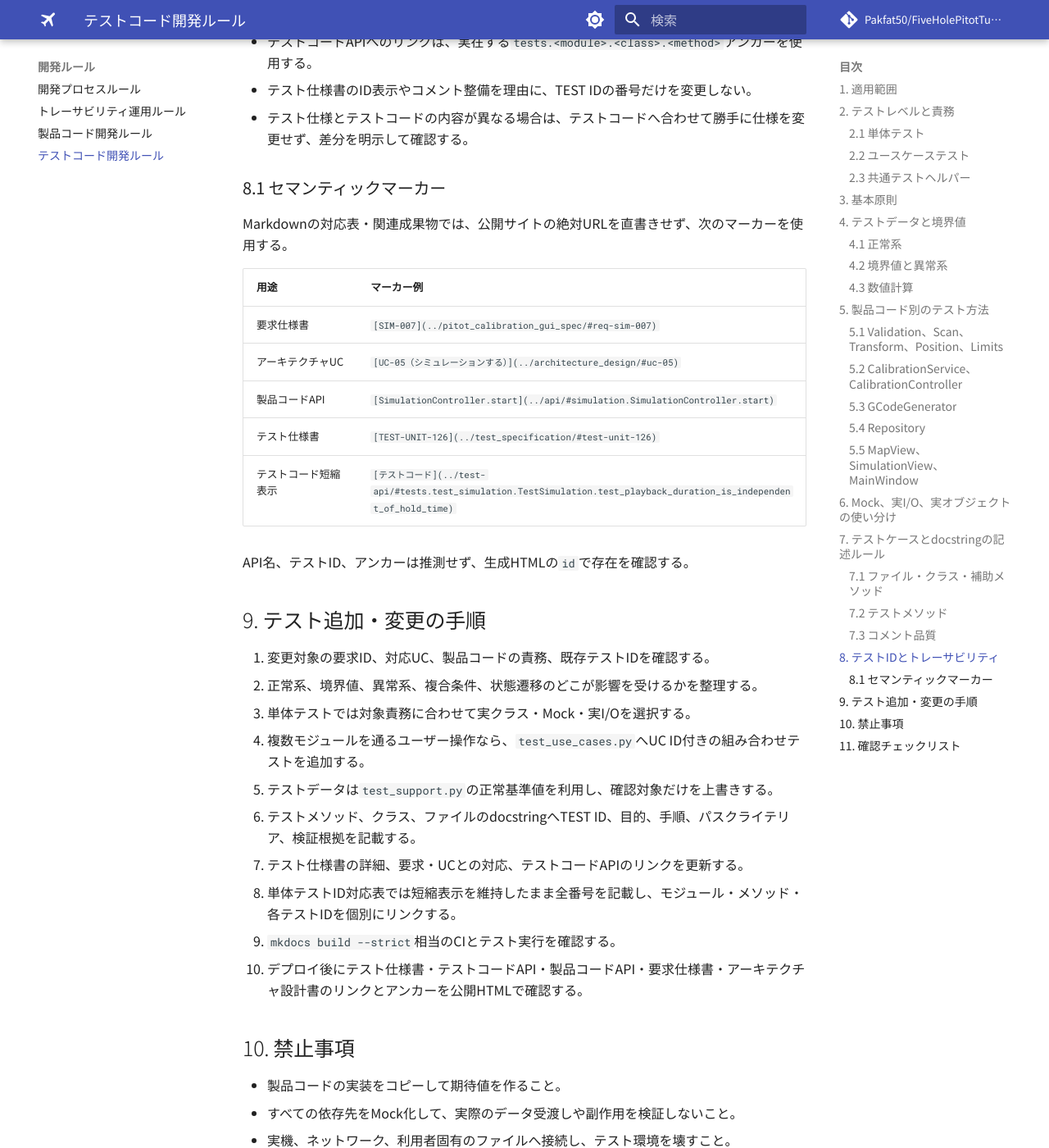
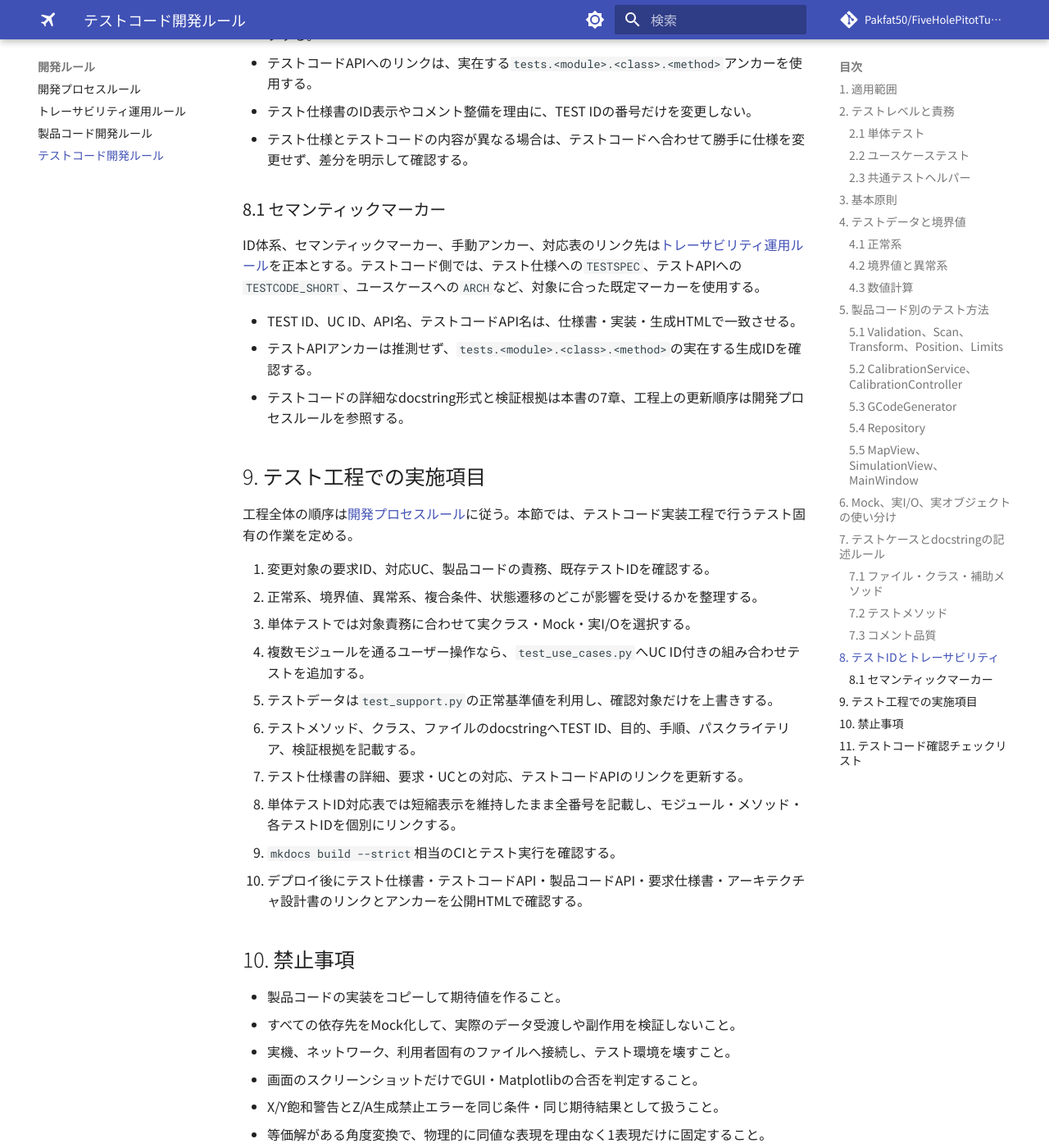
Before and after one commit to Pakfat50/FiveHolePitotTubeCalibration, an MkDocs documentation site: the page built from docs/test_doxygen_guideline.md, in a window 1280 px wide and 1400 px high, scrolled down 8964 px. Shown: the whole window at 82% size. Built offline with MkDocs 1.6.1 and Material for MkDocs 9.7.7, drawn with Linux system fonts in a browser that asks for light colours; comment, search, counter and statistics services are not loaded; some of the changed text lies outside the part shown.

Commit message:
docs: focus test rules on test engineering responsibilities

```diff
--- a/docs/test_doxygen_guideline.md
+++ b/docs/test_doxygen_guideline.md
@@ -1,6 +1,6 @@
 # テストコード開発ルール
 
-本書は、現在のテストコードの構成と実装方法に基づく開発ルールである。テストの追加・変更・テスト仕様との対応付け・テストAPIドキュメントの更新を行う際に適用する。
+本書は、現在のテストコードの構成と実装方法に基づく技術ルールである。工程の順序は[開発プロセスルール](development_process_guideline.md)、ID・リンク・対応表は[トレーサビリティ運用ルール](traceability_rules.md)を正本とし、本書はテストレベル・検証方法・テストコード・docstringの技術事項を定める。
 
 テストコードは、実装を通すだけの確認コードではなく、要求・設計で定めた振る舞いを再現可能な形で検証する成果物とする。テストコードの動作を変更しないドキュメント修正では、リンクや説明を実装に合わせて修正し、テストロジックやアサーションを変更してはならない。
 
@@ -240,19 +240,15 @@ def test_example(self):
 
 ### 8.1 セマンティックマーカー
 
-Markdownの対応表・関連成果物では、公開サイトの絶対URLを直書きせず、次のマーカーを使用する。
+ID体系、セマンティックマーカー、手動アンカー、対応表のリンク先は[トレーサビリティ運用ルール](traceability_rules.md)を正本とする。テストコード側では、テスト仕様への`TESTSPEC`、テストAPIへの`TESTCODE_SHORT`、ユースケースへの`ARCH`など、対象に合った既定マーカーを使用する。
 
-| 用途 | マーカー例 |
-|---|---|
-| 要求仕様書 | `[[REQ:REQ-SIM-007]]` |
-| アーキテクチャUC | `[[ARCH:UC-05]]` |
-| 製品コードAPI | `[[API:simulation.SimulationController.start]]` |
-| テスト仕様書 | `[[TESTSPEC:TEST-UNIT-126]]` |
-| テストコード短縮表示 | `[[TESTCODE_SHORT:tests.test_simulation.TestSimulation.test_playback_duration_is_independent_of_hold_time]]` |
+- TEST ID、UC ID、API名、テストコードAPI名は、仕様書・実装・生成HTMLで一致させる。
+- テストAPIアンカーは推測せず、`tests.<module>.<class>.<method>`の実在する生成IDを確認する。
+- テストコードの詳細なdocstring形式と検証根拠は本書の7章、工程上の更新順序は開発プロセスルールを参照する。
 
-API名、テストID、アンカーは推測せず、生成HTMLの`id`で存在を確認する。
+## 9. テスト工程での実施項目
 
-## 9. テスト追加・変更の手順
+工程全体の順序は[開発プロセスルール](development_process_guideline.md)に従う。本節では、テストコード実装工程で行うテスト固有の作業を定める。
 
 1. 変更対象の要求ID、対応UC、製品コードの責務、既存テストIDを確認する。
 2. 正常系、境界値、異常系、複合条件、状態遷移のどこが影響を受けるかを整理する。
@@ -279,9 +275,8 @@ API名、テストID、アンカーは推測せず、生成HTMLの`id`で存在
 - テストIDを未リンクの裸文字で対応表に残すこと、または実在しないAPIアンカーを作ること。
 - 要求仕様の本文をテストdocstringへ重複して管理すること。
 
-## 11. 確認チェックリスト
+## 11. テストコード確認チェックリスト
 
-- [ ] TEST IDが既存IDの変更・再利用なしで整理されている。
 - [ ] 単体テストかユースケーステストかが明確である。
 - [ ] 正常系、境界値、異常系、複合条件、状態遷移の必要な範囲を確認している。
 - [ ] テストデータの非対象条件が既知の正常値に固定されている。
@@ -290,8 +285,7 @@ API名、テストID、アンカーは推測せず、生成HTMLの`id`で存在
 - [ ] Mock、実クラス、実I/Oの使い分けに理由がある。
 - [ ] GUI・Matplotlibは観測可能な状態で検証している。
 - [ ] テストdocstringにTEST ID、目的、手順、パスクライテリア、検証根拠がある。
-- [ ] 要求ID・UC ID・対象API・テスト仕様とのトレーサビリティがある。
-- [ ] 対応表のテストIDは短縮表示で全番号がリンクされている。
-- [ ] テストコードAPIの実在アンカーへリンクされている。
-- [ ] 製品コードやテストロジックを変更しないドキュメント修正として確認している。
-- [ ] CI、`mkdocs build --strict`相当のビルド、デプロイ後のHTMLリンク監査が成功している。
+- [ ] テスト仕様・要求/UC・対象API・テストコードAPIの対応がある。
+- [ ] テストIDとリンクの記法はトレーサビリティ運用ルールに従っている。
+- [ ] 工程、CI、公開HTML確認は開発プロセスルールに従っている。
+- [ ] docs-only変更では製品コード・テストコード・アサーションを変更していない。
```
